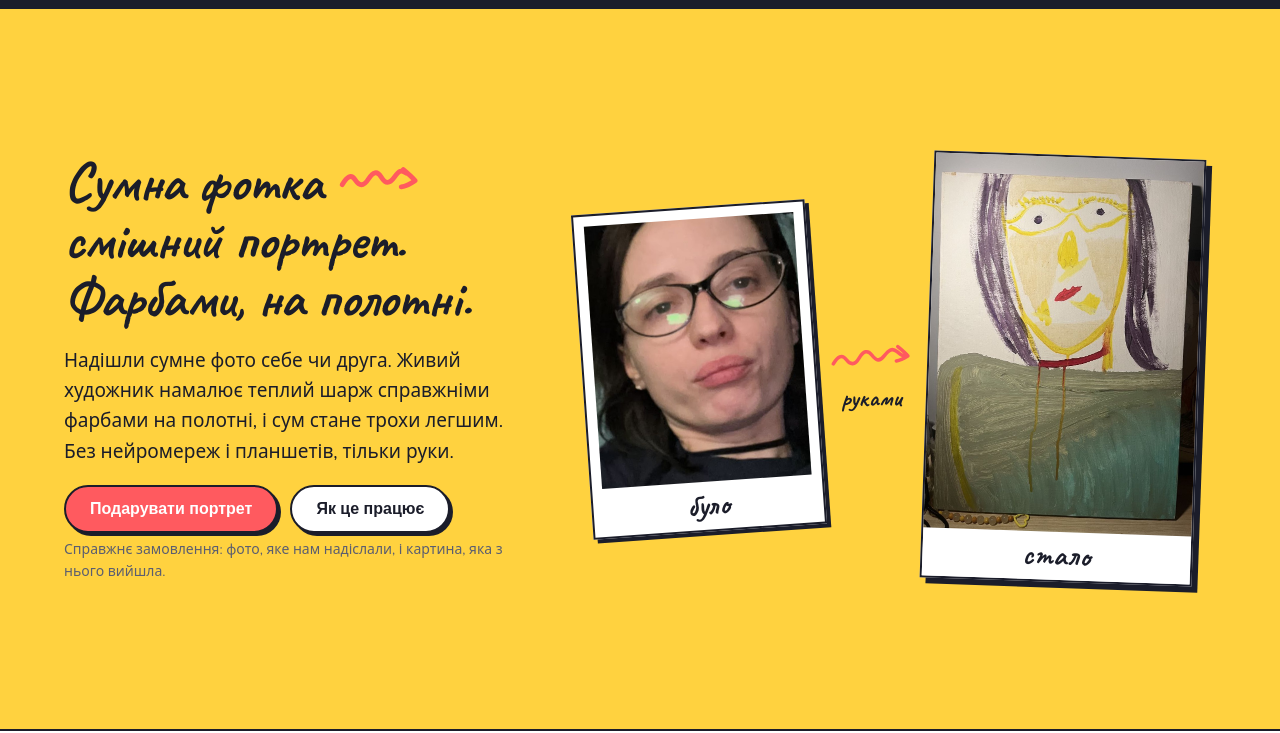
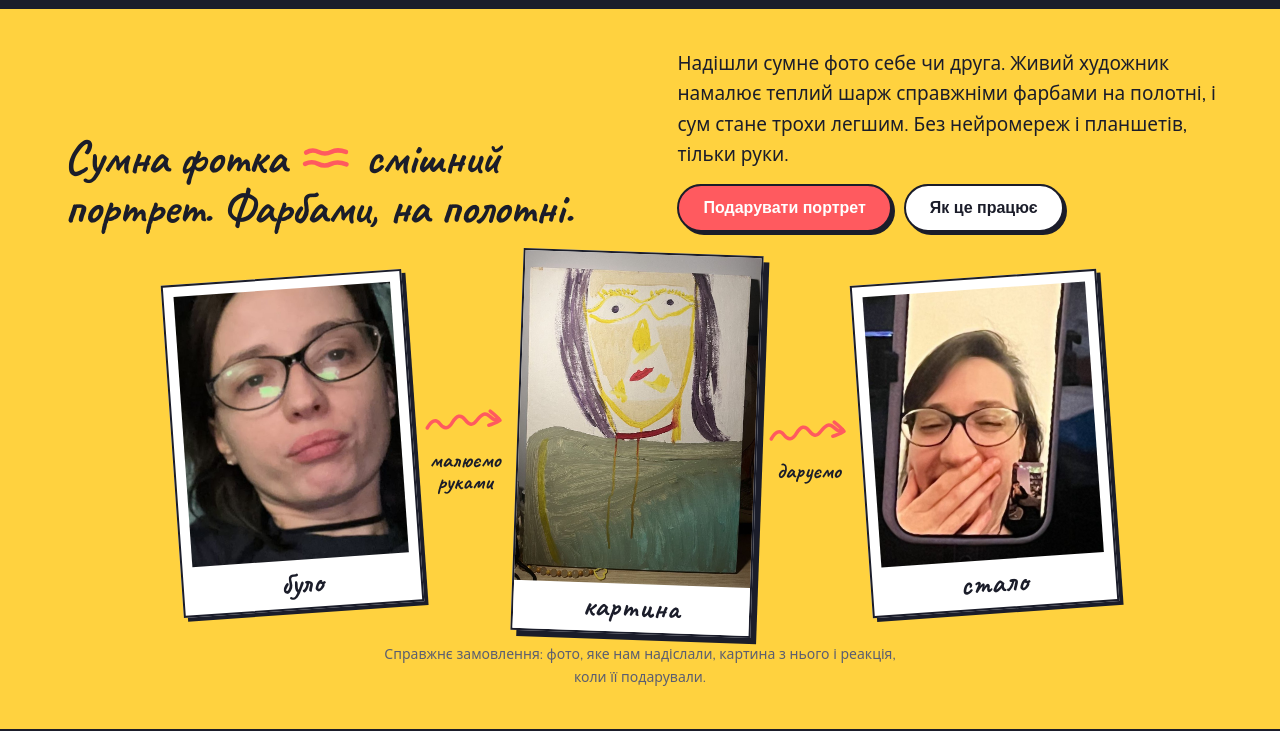
Before and after one commit to WhatWeDoinTheShadow/kyslipychki, a plain HTML site: page index.html in a window 1280 px wide. Shown: the part 67-800 px from the top of the page. Drawn offline with nearby package versions, Linux system fonts and the light colour scheme.

Commit message:
Перший екран: було → картина → стало з фото реакції, знак «дорівнює» в заголовку
Co-Authored-By: Claude Opus 5.5 <noreply@anthropic.com>
Claude-Session: https://claude.ai/code/session_01FH6JVnG31jwRfJkahQHCDH

```diff
--- a/index.html
+++ b/index.html
@@ -45,11 +45,14 @@ nav a.l:hover{text-decoration:underline wavy var(--pop)}
 .hero{background:var(--sun);border-bottom:2px solid var(--ink)}
 .hero .top{display:grid;grid-template-columns:minmax(0,1.1fr) minmax(0,1fr);gap:16px 40px;align-items:end}
 .hero .lead{font-size:19px}
-.harr{display:inline-block;width:1.5em;height:.75em;vertical-align:-.02em;margin:0 .05em;overflow:visible}
+.harr{display:inline-block;width:1.1em;height:.72em;vertical-align:-.02em;margin:0 .05em;overflow:visible}
 .acts{display:flex;flex-wrap:wrap;gap:12px;margin-top:6px}
 .fig{position:relative;height:clamp(300px,38vw,440px);margin-top:20px}
 .fig svg{position:absolute;inset:0;width:100%;height:100%}
-.pair{display:grid;grid-template-columns:minmax(0,.78fr) auto minmax(0,1fr);align-items:center;gap:12px clamp(8px,2vw,28px);max-width:920px;margin:28px auto 0}
+.pair{display:grid;grid-template-columns:minmax(0,.9fr) auto minmax(0,1fr);grid-template-areas:"s1 a1 s2" "a2 a2 a2" "s3 s3 s3";align-items:center;gap:10px clamp(8px,2vw,28px);max-width:920px;margin:28px auto 0}
+.s1{grid-area:s1}.a1{grid-area:a1}.s2{grid-area:s2}.a2{grid-area:a2;justify-self:center}.s3{grid-area:s3;justify-self:center;width:min(62%,300px);transform:rotate(3deg)}
+.a2 svg{transform:rotate(90deg);width:54px}
+.arr span{text-align:center;line-height:1}
 figure{margin:0}
 .pair img,.ex img{display:block;width:100%;height:auto}
 .polaroid{background:#fff;padding:10px 10px 0;border:2px solid #1b1d2a;box-shadow:4px 4px 0 #1b1d2a;transform:rotate(-4deg)}
@@ -163,21 +166,23 @@ footer .flinks a,footer .flinks span a{color:inherit}
 .pptop{display:flex;justify-content:space-between;gap:12px;align-items:flex-start}
 .req{background:var(--tint);border-radius:12px;padding:12px 16px;font-size:15px}
 @media(min-width:1000px){
-.hero{min-height:calc(100svh - 78px);display:flex;align-items:center;padding-block:clamp(16px,3vh,40px)}
-.hero .wrap{width:100%;display:grid;grid-template-columns:minmax(0,.82fr) minmax(0,1.18fr);grid-template-areas:"top pair" "note pair";gap:6px 48px;align-items:center}
-.hero .top{grid-area:top;grid-template-columns:minmax(0,1fr);align-items:start;gap:18px}
-.hero h1{font-size:clamp(46px,4.3vw,68px);margin:0}
-.hero .lead{margin-bottom:18px}
-.pair{grid-area:pair;margin:0;max-width:none;grid-template-columns:auto auto auto;justify-content:center;gap:12px}
-.hero .arr{width:86px}.hero .arr span{font-size:24px}
-.pair .canv img{--h:min(calc(100svh - 250px),calc(34vw - 60px),420px);height:var(--h);width:auto;max-width:none}
-.pair .polaroid img{height:calc(min(calc(100svh - 250px),calc(34vw - 60px),420px)*.7);width:auto;max-width:none}
-.hero .sample{grid-area:note;align-self:start;margin:0}
+.hero{min-height:calc(100svh - 78px);display:flex;align-items:center;padding-block:clamp(14px,2.5vh,32px)}
+.hero .wrap{width:100%}
+.hero .top{grid-template-columns:minmax(0,1.05fr) minmax(0,1fr);align-items:end;gap:12px 48px}
+.hero h1{font-size:clamp(40px,3.7vw,60px);margin:0}
+.hero .lead{margin:0 0 14px}
+.pair{--h:min(calc(100svh - 470px),calc((90vw - 220px)/2.2),440px);display:flex;align-items:center;justify-content:center;gap:10px;margin:clamp(14px,2.5vh,28px) auto 0;max-width:none}
+.pair .polaroid img{height:calc(var(--h)*.82);width:auto;max-width:none}
+.pair .canv img{height:var(--h);width:auto;max-width:none}
+.s3{width:auto}
+.hero .arr{width:84px}.hero .arr span{font-size:22px}
+.a2 svg{transform:none;width:100%}
+.hero .sample{text-align:center;margin:10px auto 0}
 }
 @media(max-width:900px){.trio{grid-template-columns:minmax(0,1fr)}.tc{transform:none}.steps{grid-template-columns:repeat(2,minmax(0,1fr))}.prices{grid-template-columns:minmax(0,1fr)}.ogrid{grid-template-columns:minmax(0,1fr)}.sum{position:static}}
 @media(max-width:720px){.pgrid,.hero .top,.manifest,.honest,.two{grid-template-columns:minmax(0,1fr)}nav a.l{display:none}}
 @media(max-width:720px){.ex{grid-template-columns:minmax(0,1fr)}.ex .mini{left:8px}}
-@media(max-width:520px){.pair figcaption{font-size:22px}.polaroid{padding:5px 5px 0}.steps,.row2{grid-template-columns:minmax(0,1fr)}.drop{grid-template-columns:90px minmax(0,1fr)}.thumb{width:90px;height:90px}}
+@media(max-width:520px){.a1 span{font-size:17px}.a1{width:58px}.pair figcaption{font-size:22px}.polaroid{padding:5px 5px 0}.steps,.row2{grid-template-columns:minmax(0,1fr)}.drop{grid-template-columns:90px minmax(0,1fr)}.thumb{width:90px;height:90px}}
 @media(prefers-reduced-motion:reduce){*{animation:none!important;transition:none!important;scroll-behavior:auto!important}}
 #drops line{animation:fall 1.4s linear infinite}
 @keyframes fall{from{transform:translateY(-8px);opacity:0}30%{opacity:1}to{transform:translateY(22px);opacity:0}}
@@ -205,7 +210,7 @@ footer .flinks a,footer .flinks span a{color:inherit}
 <header class="hero band" id="top">
   <div class="wrap">
     <div class="top">
-      <h1>Сумна фотка <svg class="harr" viewBox="0 0 120 60" role="img" aria-label="стає"><path d="M6 36c7-12 13-16 19-7s12 10 19-1 13-13 19-3 12 10 19 0 10-11 17-6" fill="none" stroke="var(--pop)" stroke-width="7" stroke-linecap="round" stroke-linejoin="round"/><path d="M95 14c6 5 12 10 17 16M112 30c-6 4-13 8-20 9" fill="none" stroke="var(--pop)" stroke-width="7" stroke-linecap="round"/></svg> смішний портрет. Фарбами, на полотні.</h1>
+      <h1>Сумна фотка <svg class="harr" viewBox="0 0 90 60" role="img" aria-label="дорівнює"><path d="M10 22c8-5 14-5 22-1s14 4 22 0 15-4 26 0" fill="none" stroke="var(--pop)" stroke-width="8" stroke-linecap="round"/><path d="M8 42c9-4 15-4 23 0s15 4 23 0 15-4 27 1" fill="none" stroke="var(--pop)" stroke-width="8" stroke-linecap="round"/></svg> смішний портрет. Фарбами, на полотні.</h1>
       <div>
         <p class="lead">Надішли сумне фото себе чи друга. Живий художник намалює теплий шарж справжніми фарбами на полотні, і сум стане трохи легшим. Без нейромереж і планшетів, тільки руки.</p>
         <div class="acts">
@@ -215,11 +220,13 @@ footer .flinks a,footer .flinks span a{color:inherit}
       </div>
     </div>
     <div class="pair">
-      <figure class="polaroid"><img src="before.jpg" alt="Сумне селфі: жінка в окулярах лежить під ковдрою" width="720" height="899"><figcaption>було</figcaption></figure>
-      <div class="arr" aria-hidden="true"><svg viewBox="0 0 120 80"><path d="M6 50c6-10 12-14 18-6s12 8 18-2 12-12 18-4 11 9 17 1 11-12 18-6 8 6 13 4" fill="none" stroke="var(--pop)" stroke-width="5" stroke-linecap="round" stroke-linejoin="round"/><path d="M96 26c5 4 10 8 14 13M110 39c-5 3-11 6-16 7" fill="none" stroke="var(--pop)" stroke-width="5" stroke-linecap="round"/></svg><span>руками</span></div>
-      <figure class="canv"><img src="after.jpg" alt="Той самий портрет фарбами на полотні: жовті окуляри, фіолетове волосся, червоні губи" width="900" height="1261"><figcaption>стало</figcaption></figure>
+      <figure class="polaroid s1"><img src="before.jpg" alt="Сумне селфі: жінка в окулярах лежить під ковдрою" width="720" height="899"><figcaption>було</figcaption></figure>
+      <div class="arr a1" aria-hidden="true"><svg viewBox="0 0 120 80"><path d="M6 50c6-10 12-14 18-6s12 8 18-2 12-12 18-4 11 9 17 1 11-12 18-6 8 6 13 4" fill="none" stroke="var(--pop)" stroke-width="5" stroke-linecap="round" stroke-linejoin="round"/><path d="M96 26c5 4 10 8 14 13M110 39c-5 3-11 6-16 7" fill="none" stroke="var(--pop)" stroke-width="5" stroke-linecap="round"/></svg><span>малюємо руками</span></div>
+      <figure class="canv s2"><img src="after.jpg" alt="Портрет фарбами на полотні: жовті окуляри, фіолетове волосся, червоні губи" width="900" height="1261"><figcaption>картина</figcaption></figure>
+      <div class="arr a2" aria-hidden="true"><svg viewBox="0 0 120 80"><path d="M6 50c6-10 12-14 18-6s12 8 18-2 12-12 18-4 11 9 17 1 11-12 18-6 8 6 13 4" fill="none" stroke="var(--pop)" stroke-width="5" stroke-linecap="round" stroke-linejoin="round"/><path d="M96 26c5 4 10 8 14 13M110 39c-5 3-11 6-16 7" fill="none" stroke="var(--pop)" stroke-width="5" stroke-linecap="round"/></svg><span>даруємо</span></div>
+      <figure class="polaroid s3"><img src="laugh.jpg" alt="Та сама людина сміється по відеозв'язку, затуляючи рот рукою" width="640" height="777"><figcaption>стало</figcaption></figure>
     </div>
-    <p class="sample">Справжнє замовлення: фото, яке нам надіслали, і картина, яка з нього вийшла.</p>
+    <p class="sample">Справжнє замовлення: фото, яке нам надіслали, картина з нього і реакція, коли її подарували.</p>
   </div>
 </header>
 
```
Also changed, not shown: laugh.jpg (added).
